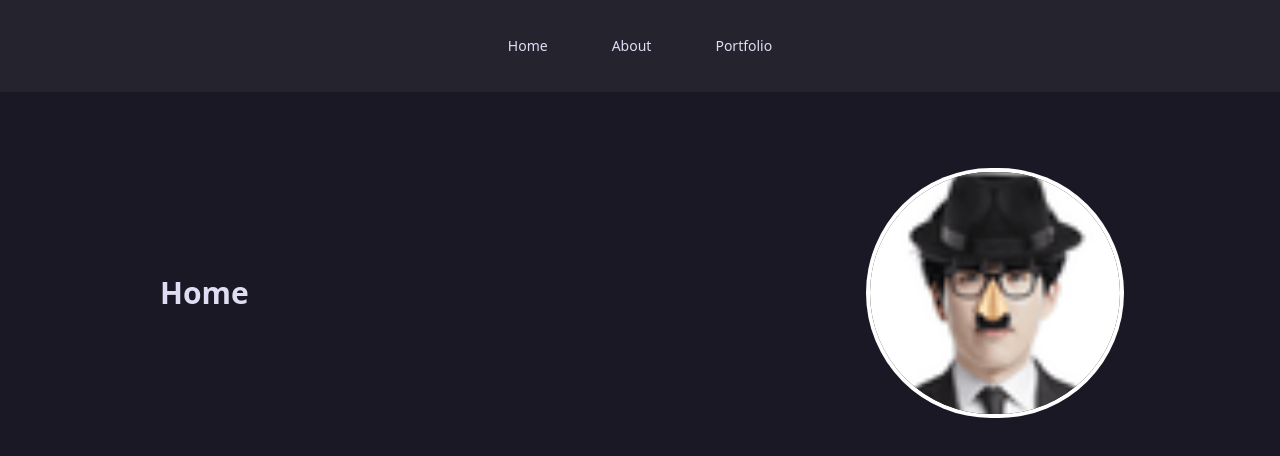
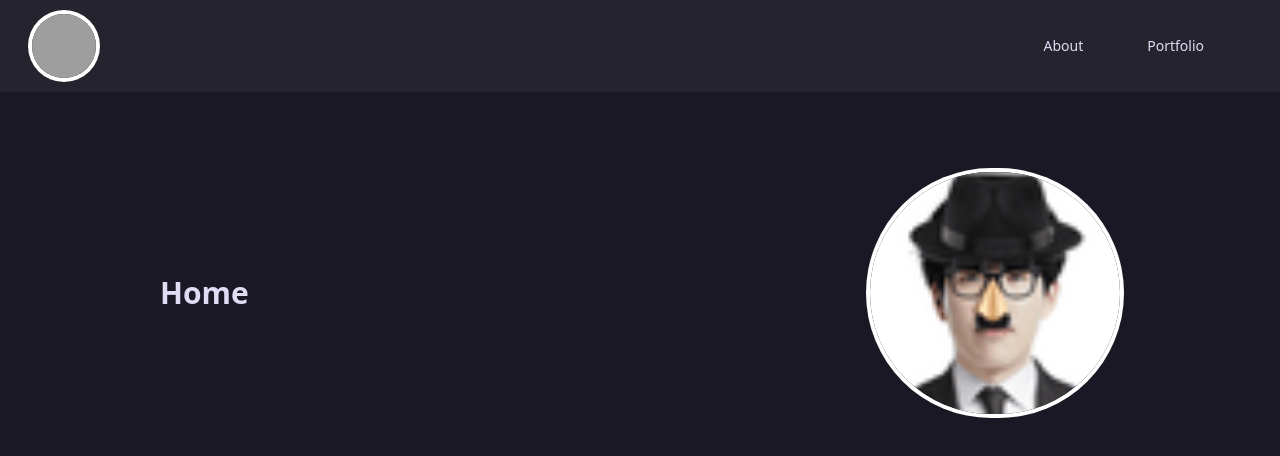
Before and after one commit to Miyxzu/definitely-high-quality-portfolio, a Next.js app: page /definitely-high-quality-portfolio/ in a window 1280 px wide. Shown: the top 456 px of the page. Built offline with nearby package versions, Linux system fonts and the light colour scheme; grey boxes are pictures that could not be loaded.

Commit message:
feat: Update layout with new header design and navigation menu; add images

```diff
--- a/app/layout.tsx
+++ b/app/layout.tsx
@@ -3,14 +3,13 @@ import { JetBrains_Mono, Open_Sans } from "next/font/google";
 import "./globals.css";
 import {
   NavigationMenu,
-  NavigationMenuContent,
   NavigationMenuItem,
   NavigationMenuLink,
   NavigationMenuList,
-  NavigationMenuTrigger,
   navigationMenuTriggerStyle,
 } from "@/components/ui/navigation-menu";
 import Link from "next/link";
+import Image from "next/image";
 
 const jetbrainsMono = JetBrains_Mono({
   variable: "--font-jetbrains-mono",
@@ -37,39 +36,38 @@ export default function RootLayout({
       <body
         className={`${jetbrainsMono.variable} ${openSans.variable} antialiased min-h-screen flex flex-col`}
       >
-        <header className="bg-muted max-w-full justify-items-center">
-          <NavigationMenu>
+        <header className="bg-muted">
+          <div className="flex items-center">
+            <Link href="/" className="shrink-0 relative">
+              <Image
+                className="w-16 h-16 relative rounded-full ring-4 ring-white mr-auto ml-8 hover:opacity-40 transition-opacity duration-300"
+                src="/definitely-high-quality-portfolio/IMG_8927.jpg"
+                alt="TheSpy Logo"
+                width={1}
+                height={1}
+              />
+            </Link>
+            <NavigationMenu className="ml-auto mr-8">
               <NavigationMenuList className="p-7 gap-8">
-              <NavigationMenuItem className="">
+                <NavigationMenuItem className="relative">
                   <NavigationMenuLink
                     asChild
                     className={`${navigationMenuTriggerStyle()} bg-transparent hover:bg-transparent relative after:absolute after:bottom-0 after:left-1/2 after:h-0.5 after:w-0 after:-translate-x-1/2 after:bg-primary after:transition-all after:duration-300 hover:after:w-full`}
                   >
-                  <Link href="/">Home</Link>
+                    <Link href="/about">About</Link>
                   </NavigationMenuLink>
                 </NavigationMenuItem>
-              <NavigationMenuItem>
+                <NavigationMenuItem className="relative">
                   <NavigationMenuLink
                     asChild
                     className={`${navigationMenuTriggerStyle()} bg-transparent hover:bg-transparent relative after:absolute after:bottom-0 after:left-1/2 after:h-0.5 after:w-0 after:-translate-x-1/2 after:bg-primary after:transition-all after:duration-300 hover:after:w-full`}
                   >
-                  <Link href="/about">
-                    About
-                  </Link>
-                </NavigationMenuLink>
-              </NavigationMenuItem>
-              <NavigationMenuItem>
-                <NavigationMenuLink
-                  asChild
-                  className={`${navigationMenuTriggerStyle()} bg-transparent hover:bg-transparent relative after:absolute after:bottom-0 after:left-1/2 after:h-0.5 after:w-0 after:-translate-x-1/2 after:bg-primary after:transition-all after:duration-300 hover:after:w-full`}
-                >
-                  <Link href="/portfolio">
-                    Portfolio
-                  </Link>
+                    <Link href="/portfolio">Portfolio</Link>
                   </NavigationMenuLink>
                 </NavigationMenuItem>
               </NavigationMenuList>
             </NavigationMenu>
+          </div>
         </header>
         {children}
       </body>
--- a/app/page.tsx
+++ b/app/page.tsx
@@ -8,6 +8,7 @@ export default function Home() {
       <main>
         <div className="m-20 flex items-center justify-between gap-8">
           <h1 className="mx-20 text-3xl font-bold">Home</h1>
+          <h2></h2>
           <Image
             src="/definitely-high-quality-portfolio/TheSpy-4x.png"
             width={250}
--- a/components/ui/navigation-menu.tsx
+++ b/components/ui/navigation-menu.tsx
@@ -1,6 +1,7 @@
 import * as React from "react"
 import { cva } from "class-variance-authority"
 import { ChevronDownIcon } from "lucide-react"
+// import { NavigationMenu as NavigationMenuPrimitive } from "radix-ui"
 import * as NavigationMenuPrimitive from "@radix-ui/react-navigation-menu"
 
 import { cn } from "@/lib/utils"
```
Also changed, not shown: 2 other files (tests, documents, lock files or other folders). Lines whose indentation alone changed are shown as unchanged.
